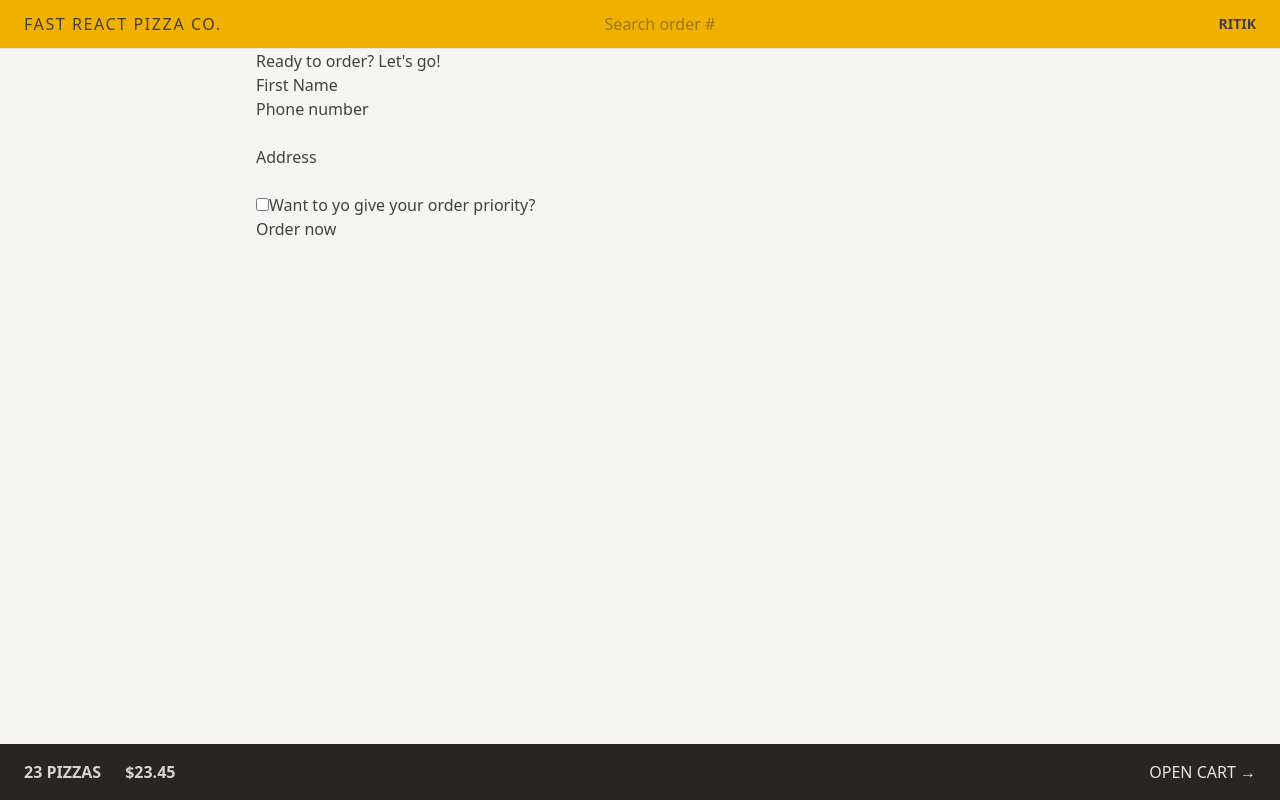
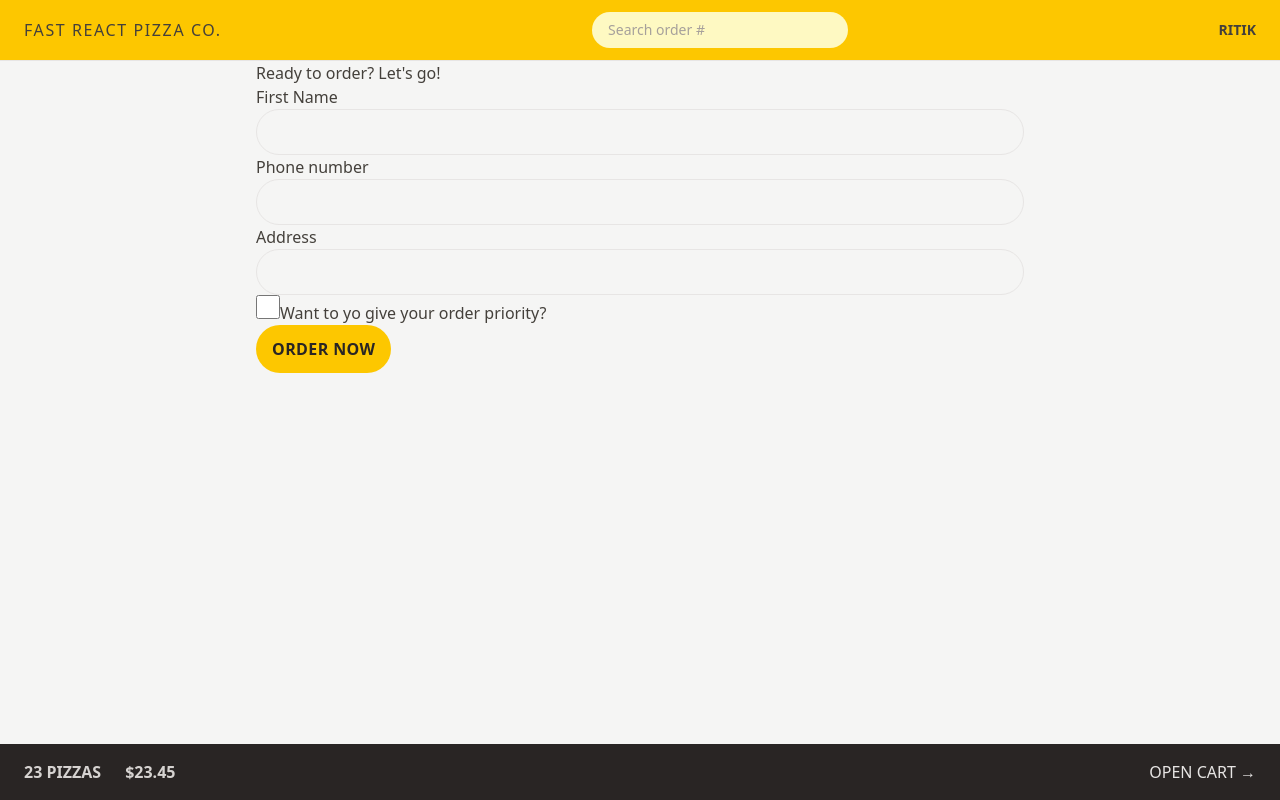
Before and after one commit to MeRitik/fast-react-pizza, a React (Vite) app: page /order/new in a window 1280 px wide. Built offline with nearby package versions, Linux system fonts and the light colour scheme.

Commit message:
Enhance UI components with Tailwind CSS styling and improve layout for better user experience

```diff
--- a/src/features/cart/Cart.jsx
+++ b/src/features/cart/Cart.jsx
@@ -29,7 +29,7 @@ function Cart() {
 
   return (
     <div>
-      <Link to="/menu">&larr; Back to menu</Link>
+      <Link to="/menu" className='text-sm text-blue-500 hover:text-blue-600 hover:underline'>&larr; Back to menu</Link>
 
       <h2>Your cart, %NAME%</h2>
 
--- a/src/features/order/CreateOrder.jsx
+++ b/src/features/order/CreateOrder.jsx
@@ -47,13 +47,13 @@ function CreateOrder() {
       <Form method="POST">
         <div>
           <label>First Name</label>
-          <input type="text" name="customer" required />
+          <input className='input' type="text" name="customer" required />
         </div>
 
         <div>
           <label>Phone number</label>
           <div>
-            <input type="tel" name="phone" required />
+            <input className='input' type="tel" name="phone" required />
           </div>
           {formErrors?.phone && <p>{formErrors.phone}</p>}
         </div>
@@ -61,12 +61,13 @@ function CreateOrder() {
         <div>
           <label>Address</label>
           <div>
-            <input type="text" name="address" required />
+            <input className='input' type="text" name="address" required />
           </div>
         </div>
 
         <div>
           <input
+            className='h-6 w-6 accent-yellow-400 focus:outline-none focus:ring focus:ring-offset-2 focus:ring-yellow-400 '
             type="checkbox"
             name="priority"
             id="priority"
@@ -77,7 +78,7 @@ function CreateOrder() {
         </div>
 
         <div>
-          <button disabled={isSubmitting}>{isSubmitting ? `Ordering...` : `Order now`}</button>
+          <button className='bg-yellow-400 uppercase font-semibold text-stone-800 py-3 px-4 inline-block tracking-wide rounded-full hover:bg-yellow-300 transition-colors duration-300 focus:outline-none focus:ring focus:bg-yellow-300 focus:ring-yellow-300 focus:ring-offset-2 disabled:cursor-not-allowed' disabled={isSubmitting}>{isSubmitting ? `Ordering...` : `Order now`}</button>
         </div>
 
         {/* HIDDEN FIELDS */}
--- a/src/features/order/SearchOrder.jsx
+++ b/src/features/order/SearchOrder.jsx
@@ -19,6 +19,7 @@ export default function SearchOrder() {
                 placeholder='Search order #'
                 value={query}
                 onChange={e => setQuery(e.target.value)}
+                className='rounded-full px-4 py-2 text-sm bg-yellow-100 placeholder:text-stone-400 w-28 sm:w-64 sm:focus:w-72 transition-all duration-300 focus:outline-none focus:ring focus:ring-yellow-500'
             />
         </form>
     )
--- a/src/index.css
+++ b/src/index.css
@@ -1,18 +1,10 @@
 @import "tailwindcss";
 
-/* body {
-  font-family: system-ui, -apple-system, BlinkMacSystemFont, 'Segoe UI', Roboto,
-    Oxygen, Ubuntu, Cantarell, 'Open Sans', 'Helvetica Neue', sans-serif;
-  background-color: #f7f7f7;
-  color: #444;
+@layer components {
+  .input {
+    @apply rounded-full border border-stone-200 px-4 py-2 text-sm transition-all duration-300 focus:outline-none focus:ring focus:ring-yellow-400 w-full md:px-6 md:py-3;
+  }
 }
-
-.layout {
-  display: grid;
-  grid-template-rows: auto 1fr auto;
-  gap: 32px;
-  height: 100dvh;
-} */
 
 /* https://dev.to/afif/i-made-100-css-loaders-for-your-next-project-4eje */
 .loader {
--- a/src/ui/Header.jsx
+++ b/src/ui/Header.jsx
@@ -5,7 +5,7 @@ import Username from '../features/user/Username'
 
 export default function Header() {
     return (
-        <header className='flex items-center justify-between bg-yellow-500 uppercase px-4 py-3 border-b border-stone-200 sm:px-6'>
+        <header className='flex items-center justify-between bg-yellow-400 uppercase px-4 py-3 border-b border-stone-200 sm:px-6'>
             <Link to='/' className='tracking-widest'>Fast React Pizza Co.</Link>
             <SearchOrder />
             <Username />
```
